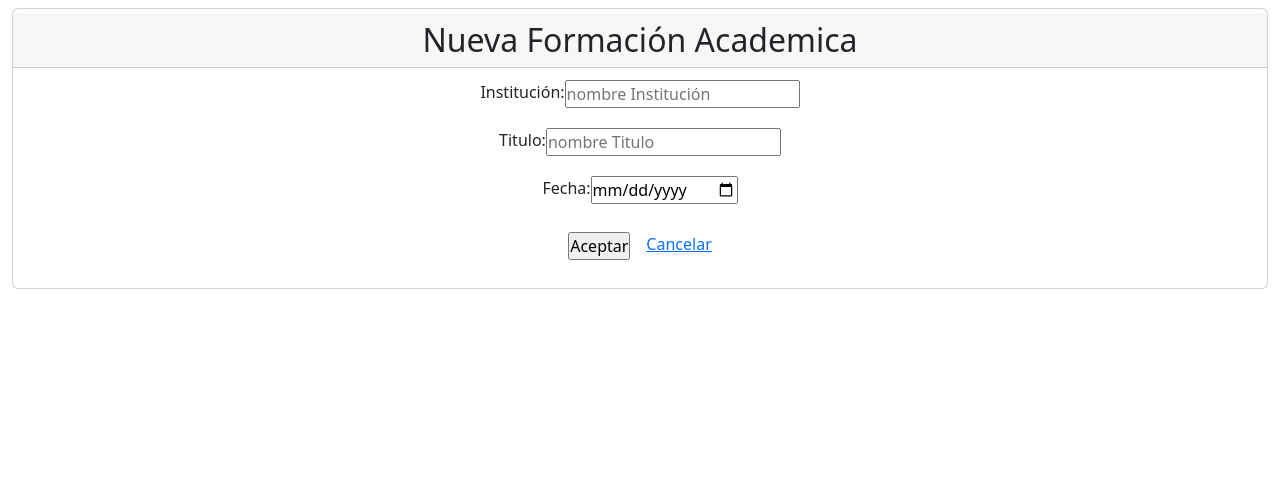
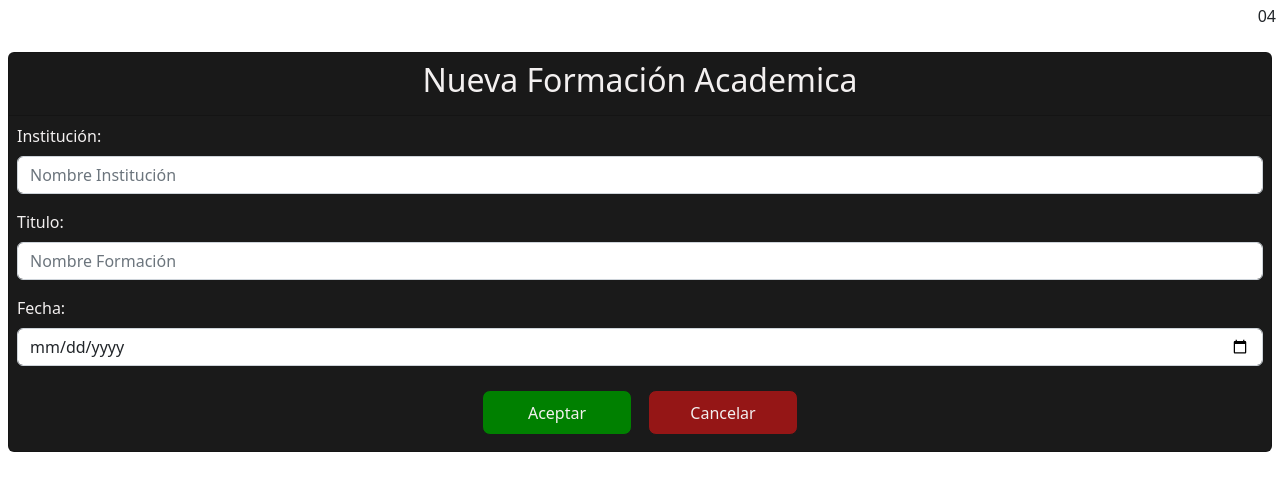
Before and after one commit to IngLuissolis/CoderHouseDesarrolloWeb, a website: page views/nuevaFormacion.html in a window 1280 px wide. Drawn offline with nearby package versions, Linux system fonts and the light colour scheme.

Commit message:
agregando SASS mixin, maps, extend

```diff
--- a/css/style.css
+++ b/css/style.css
@@ -1,58 +1,9 @@
 /*===== Reset ===== */
-*{
-    margin: 0;
-    padding: 0;
-}
 
-p {
-    margin: 0;
-    padding: 0;
-}
 
-h1, h2, h3, h4, h5, h6 {
-    margin: 0;
-    padding: 0;
-}
-
-a {
-    margin: 0;
-    padding: 0;
-}
-
-div {
-    margin: 0;
-    padding: 0;
-}
 
 
 /*===== Maquetado Global ===== */
-
-@keyframes textAlpha{
-	from{opacity: 0}
-	to{opacity: 1}
-}
-
-.animate{
-	animation-name: textAlpha;
-	animation-iteration-count: 1;
-}
-
-.duracion-3s {
-    animation-duration: 3s;
-}
-
-.duracion-5s {
-    animation-duration: 5s;
-}
-
-.duracion-7s {
-    animation-duration: 7s;
-}
-
-.duracion-8s {
-    animation-duration: 8s;
-}
-
 
 
 
--- a/scss/_commons.scss
+++ b/scss/_commons.scss
@@ -24,58 +24,6 @@ ul {
 
 }
 
-/*===== Aplicando maps, map-get y mixin ===== */
-
-// Mapa con breakpoints
-$breakpoints: (
-    medium: 480px,
-    large: 768px
-);
-
-@media (min-width: map-get($breakpoints, medium)) {
-
-    #portfolio-contenedor-grid {
-        display: grid;
-        grid-template-columns: 40% 60%;
-        grid-template-rows: auto repeat(4, auto);
-        grid-template-areas:
-        "portfolio-indice portfolio-indice"
-        "portfolio-datos-personales portfolio-experiencia"
-        "portfolio-datos-personales portfolio-educacion"
-        "portfolio-datos-personales portfolio-proyecto";
-    }
-
-    .portfolio-datos-personales p {
-        font-size: 0.8rem;
-    }
-
-    h3 {
-        font-size: 1.2rem;
-    }
-
-  };
-
-@media (min-width: map-get($breakpoints, large)) {
-
-    #portfolio-contenedor-grid {
-        display: grid;
-        grid-template-columns: 30% 70%;
-    }
-
-    .portfolio-datos-personales p {
-        font-size: 1rem;
-    }
-
-    .portfolio-icono {
-        height: 2.5rem;
-    }
-
-    h3 {
-        font-size: 1.2rem;
-    }
-
-}
-
 
 @mixin animate($textAlpha) {
     @keyframes #{$textAlpha} {
@@ -91,25 +39,39 @@ $breakpoints: (
 /*extend*/
 
 .boton {
-	width:200px;
-	height:50px;
-	background-color:white;
-	text-align:center;
-	color:black;
-	border-radius:20px;
-	border:1px solid black;
+	width: 150px;
+	height:45px;
+	background-color: $black;
+	text-align: center;
+	color: $white;
+	border-radius: 8px;
+    text-decoration: none;
+	border:1px solid $black;
+    transition-duration: 0.4s;
 }
 
 .boton-aceptar{
 	@extend .boton;
-	background-color:green;
-	color:yellow;
+	background-color: $green;
+
+    &:hover {
+        color: $black;
+    }
 }
+
 
 .boton-cancelar{
 	@extend .boton;
-	background-color:red;
-	color:yellow;
+	background-color: $red;
+
+    a {
+        text-decoration: none;
+        color: $white;
+
+        &:hover {
+            color: $black;
+        }
+    }
 }
 
 
@@ -139,8 +101,8 @@ $breakpoints: (
 /*===== index.html ===== */
 
 .portada {
-    background-color: black;
-    color: white;
+    background-color: $black;
+    color: $white;
 }
 
 .portada img {
@@ -214,3 +176,55 @@ $breakpoints: (
 .portfolio-section h1 {
     font-size: 1.2rem;
 }
+
+/*===== Aplicando maps, map-get y mixin ===== */
+
+// Mapa con breakpoints
+$breakpoints: (
+    medium: 480px,
+    large: 768px
+);
+
+@media (min-width: map-get($breakpoints, medium)) {
+
+    #portfolio-contenedor-grid {
+        display: grid;
+        grid-template-columns: 40% 60%;
+        grid-template-rows: auto repeat(4, auto);
+        grid-template-areas:
+        "portfolio-indice portfolio-indice"
+        "portfolio-datos-personales portfolio-experiencia"
+        "portfolio-datos-personales portfolio-educacion"
+        "portfolio-datos-personales portfolio-proyecto";
+    }
+
+    .portfolio-datos-personales p {
+        font-size: 0.8rem;
+    }
+
+    h3 {
+        font-size: 1.2rem;
+    }
+
+  };
+
+@media (min-width: map-get($breakpoints, large)) {
+
+    #portfolio-contenedor-grid {
+        display: grid;
+        grid-template-columns: 30% 70%;
+    }
+
+    .portfolio-datos-personales p {
+        font-size: 1rem;
+    }
+
+    .portfolio-icono {
+        height: 2.3rem;
+    }
+
+    h3 {
+        font-size: 1.2rem;
+    }
+
+}
--- a/scss/_vars.scss
+++ b/scss/_vars.scss
@@ -5,5 +5,6 @@ $keyColor: deeppink;
 $grey: #6D6A6A;
 $white: #F3F0F0;
 $black: #1A1A1A;
-$red: rgba(179, 21, 21, 0.767);
+$green: green;
+$red: rgba(185, 21, 21, 0.774);
 $icono-alto: 1.5rem;
--- a/views/nuevaFormacion.html
+++ b/views/nuevaFormacion.html
@@ -10,122 +10,44 @@
     integrity="sha384-0evHe/X+R7YkIZDRvuzKMRqM+OrBnVFBL6DOitfPri4tjfHxaWutUpFmBp4vmVor" crossorigin="anonymous">
 
   <!--link para aplicar CSS-->
-  <link rel="stylesheet" href="../css/style.css">
+  <link rel="stylesheet" href="../css/main.css">
 
     </head>
 
     <body>
 
-      <main class="container-fluid">
+      <section class="d-flex justify-content-end text-end m-1">
+        <p class="w-25">04</p>
+      </section>
 
-        <form action="portfolio.html" method="GET" autocomplete="off" class="card section-container mt-2">
+      <div class="card m-2 section-container portada">
 
-          <div class="row section-container mx-0 my-1">
+        <div class="card-header text-center ">
+          <h2>Nueva Formación Academica</h2>
+        </div>
 
-            <div class="col-xs-12 col-md-12 col-lg-12 text-center card-header">
+        <div class="m-2">
+          <label for="exampleFormControlInput1" class="form-label">Institución:</label>
+          <input type="text" class="form-control" id="FormacionFormControlInput1" placeholder="Nombre Institución">
+        </div>
+        <div class="m-2">
+          <label for="exampleFormControlInput2" class="form-label">Titulo:</label>
+          <input type="text" class="form-control" id="FormacionControlInput2" placeholder="Nombre Formación">
+        </div>
+        <div class="m-2">
+          <label for="exampleFormControlTextarea1" class="form-label">Fecha:</label>
+          <input type="Date" class="form-control" id="FormacionFormControlTextarea1"></input>
+        </div>
 
-              <h2>Nueva Formación Academica</h2>
+        <div class="d-flex flex-row justify-content-center m-2">
+          <input type="submit" href="#" class="boton-aceptar m-2" value="Aceptar">
+          <button type="button" class="boton-cancelar m-2">
+            <a class="" href="./portfolio.html">Cancelar</a>
+          </button>
+        </div>
 
-            </div><!--end column -->
-
-          </div> <!-- end row -->
-
-
-          <div class="container-fluid m-0 p-0 datos-personales-editar">
-
-            <div class="row">
-
-              <div class="col-xs-12 col-md-6 col-lg-12 px-1 mb-1">
-                <div class="user-box d-flex justify-content-center m-2">
-                  <label>Institución:</label>
-                  <input type="text" name="formacionInstitucion" id="formacionInstitucion" placeholder="nombre Institución" required="">
-                </div>
-              </div><!--end column -->
-
-              <div class="col-xs-12 col-md-6 col-lg-12 px-1 mb-1">
-                <div class="user-box d-flex justify-content-center m-2">
-                  <label>Titulo:</label>
-                  <input type="text" name="formacionTitulo" id="formacionTitulo" placeholder="nombre Titulo" required="">
-                </div>
-              </div><!--end column -->
-
-            </div> <!--end div row -->
-
-          </div>
-
-          <div class="container-fluid m-0 p-0 datos-personales-editar">
-
-            <div class="row">
-
-              <div class="col-xs-12 col-md-12 col-lg-12 px-1 mb-1">
-                <div class="user-box d-flex justify-content-center m-2">
-                  <label>Fecha:</label>
-                  <input type="date" name="formacionFecha" id="formacionFecha" required="">
-                </div>
-              </div><!--end column -->
-
-            </div> <!--end div row -->
-
-          </div><!--end div container -->
-
-          <div class="container-fluid">
-
-            <div class="row my-1">
-
-              <div class="col-xs-12 col-md-12 col-lg-12 px-1 mb-1"></div>
-
-                <div class="d-flex flex-row justify-content-center mb-3">
-                  <input type="submit" href="#" class="aAceptar m-2" value="Aceptar">
-                  <a href="./portfolio.html" class="aCancelar m-2">Cancelar</a>
-                </div>
-
-              </div> <!--end column -->
-
-            </div> <!-- end row -->
-
-          </div><!--end div container -->
-
-        </form>
-
-      </main> <!--end container general -->
+      </div>
 
     </body>
 
 </html>
-
-<!--
-
-<div class="card m-2 section-container">
-
-  <div class="card-header text-center">
-    <h2>Nueva Formación Academica</h2>
-  </div>
-
-  <div class="card-body nueva-formacion">
-
-    <form action="portfolio.html" method="GET" autocomplete="off" class="d-flex flex-column justify-content-between">
-      <div class="user-box d-flex justify-content-center m-2">
-        <label>Institución:</label>
-        <input type="text" name="formacionInstitucion" id="formacionInstitucion" placeholder="nombre Institución" required="">
-      </div>
-      <div class="user-box d-flex justify-content-center m-2">
-        <label>Titulo:</label>
-        <input type="text" name="formacionTitulo" id="formacionTitulo" placeholder="nombre Titulo" required="">
-      </div>
-      <div class="user-box d-flex justify-content-center m-2">
-        <label>Fecha</label>
-        <input type="date" name="formacionFecha" id="formacionFecha" required="">
-      </div>
-
-    </form>
-
-  </div>
-
-  <div class="d-flex flex-row justify-content-center mb-3">
-    <input type="submit" href="#" class="aAceptar m-2" value="Aceptar">
-    <a href="./portfolio.html" class="aCancelar m-2">Cancelar</a>
-  </div>
-
-</div>
-
--->
```
Also changed, not shown: views/nuevaExperienciaLaboral.html (+23 -28 lines), views/nuevoProyecto.html (+27 -68 lines), views/portfolio.html (+9 -9 lines), css/main.css.
